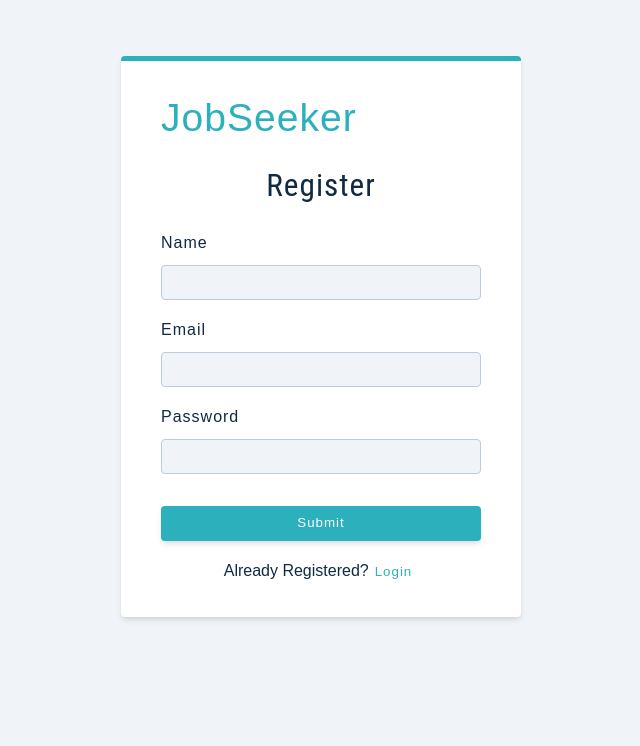
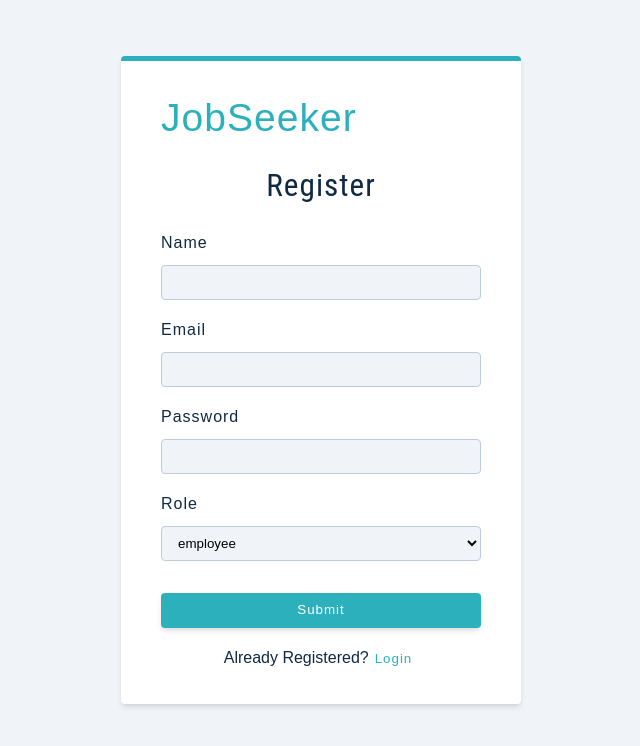
Before and after one commit to balasravatsal/jobPortal, a React (Create React App) app in the folder client/: page /register in a window 1280 px wide. Shown: the top 746 px of the page, without its empty margins (319-959 px from the left). Built offline with nearby package versions, Linux system fonts and the light colour scheme.

Commit message:
employee start

```diff
--- a/client/src/pages/Register.jsx
+++ b/client/src/pages/Register.jsx
@@ -24,6 +24,8 @@ const Register = () => {
 
     const navigate = useNavigate()
 
+    const roleList = ['employee', 'employer']
+
     const toggleMember = () => {
         setValues({...values, isMember: !values.isMember})
     }
@@ -34,7 +36,7 @@ const Register = () => {
     }
     const onSubmit = (e) => {
         e.preventDefault()
-        const {name, email, password, isMember} = values
+        const {name, email, password, isMember, role} = values
         if(!email || !password || (!isMember && !name)) {
             toast.error('Please fill all details')
             return;
@@ -42,7 +44,7 @@ const Register = () => {
         if(isMember) {
             dispatch(loginUser({email: email, password: password}))
         }else{
-        dispatch(registerUser({name, email, password}))
+        dispatch(registerUser({name, email, password, role}))
     }}
 
     useEffect(() => {
@@ -74,12 +76,12 @@ const Register = () => {
                          value={values.password}
                          handleChange={handleChange}
                 />
-                {/*<FormRowSelect*/}
-                {/*    name='status'*/}
-                {/*    value={status}*/}
-                {/*    handleChange={handleJobInput}*/}
-                {/*    list={statusOptions}*/}
-                {/*/>*/}
+                <FormRowSelect
+                    name='role'
+                    value={values.role}
+                    handleChange={handleChange}
+                    list={ roleList }
+                />
 
                 <button type={'submit'}
                         className={'btn btn-block'}
```
Also changed, not shown: client/src/components/RoleSelect.jsx (added), 1 other file (tests, documents, lock files or other folders).
